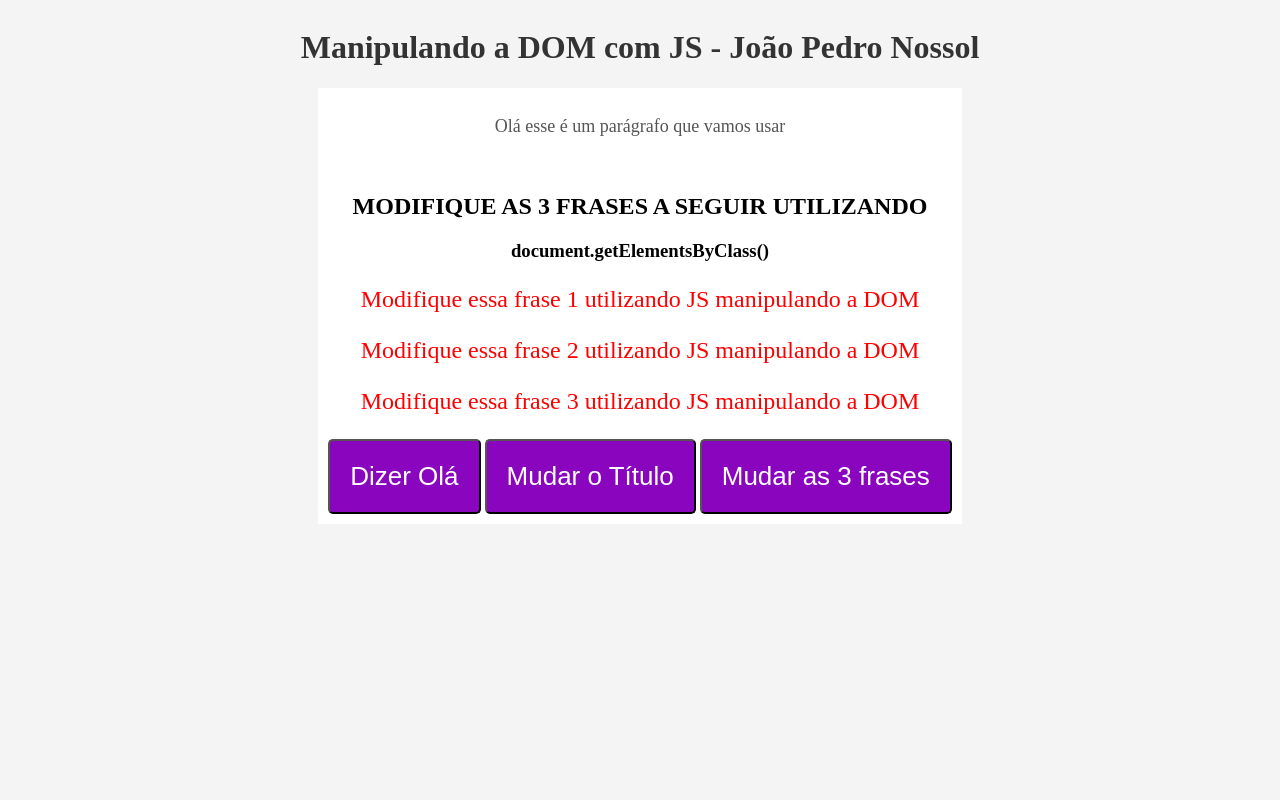
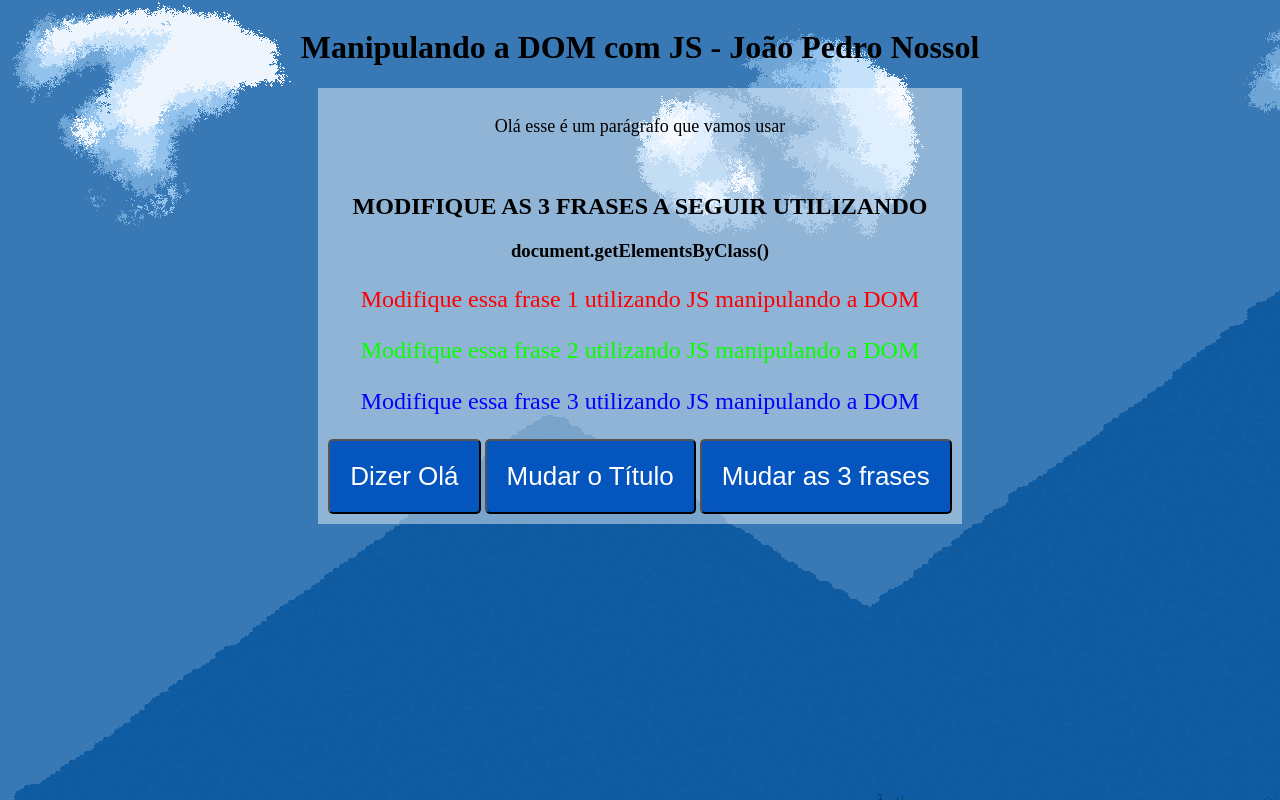
Before and after one commit to CaixoDarksixo/testejavascript, a plain HTML site: page index.html in a window 1280 px wide. Drawn offline with Linux system fonts and the light colour scheme.

Commit message:
Add files via upload

```diff
--- a/index.html
+++ b/index.html
@@ -5,6 +5,11 @@
     <meta name="viewport" content="width=device-width, initial-scale=1.0">
     <title>Manipulando a DOM</title>
     <link rel="stylesheet" href="style.css"/>
+
+    <link rel="preconnect" href="https://fonts.googleapis.com">
+    <link rel="preconnect" href="https://fonts.gstatic.com" crossorigin>
+    <link href="https://fonts.googleapis.com/css2?family=Space+Grotesk:wght@300..700&display=swap" rel="stylesheet">
+
 </head>
 <body>
     <h1 id="titulo">Manipulando a DOM com JS - João Pedro Nossol</h1>
--- a/style.css
+++ b/style.css
@@ -1,54 +1,56 @@
+@import url(https://fonts.googleapis.com/css2?family=Comic+Neue:ital,wght@0,300;0,400;0,700;1,300;1,400;1,700&family=Noto+Sans+SC:wght@100..900&display=swap);
+
 body {
-    background-color: #f4f4f4;
     display: flex;
     flex-direction: column;
     align-items: center;
+    background-image: url(./img/HTML.png);
   }
 
   h1 {
-    color: #333;
+    color: #000000;
     text-align: center;
   }
 
   .container {
     text-align: center;
     padding: 10px;
-    background-color: #fff;
+    background-color: #ffffff70;
   }
 
   .mensagem1 {
     font-size: 18px;
-    color: #555;
+    color: #000000;
   }
 
   #mensagem2 {
     font-size: 24px;
-    color: red;
+    color: rgb(255, 0, 0);
   }
   #mensagem3 {
     font-size: 24px;
-    color: red;
+    color: rgb(9, 255, 0);
   }
   #mensagem4 {
     font-size: 24px;
-    color: red;
+    color: rgb(4, 0, 255);
   }
 
   button {
     padding: 20px;
     font-size: 26px;
     cursor: pointer;
-    background-color: #8a05be;
+    background-color: #0555be;
     color: #fff;
     border-radius: 5px;
   }
 
   button:hover {
-    background-color: #7a02a4;
+    background-color: #0248a4;
   }
 
   button:active {
-    background-color: #6a0094;
+    background-color: #0a0094;
   }
 
   footer {
```
Also changed, not shown: img/HTML.png (added).
